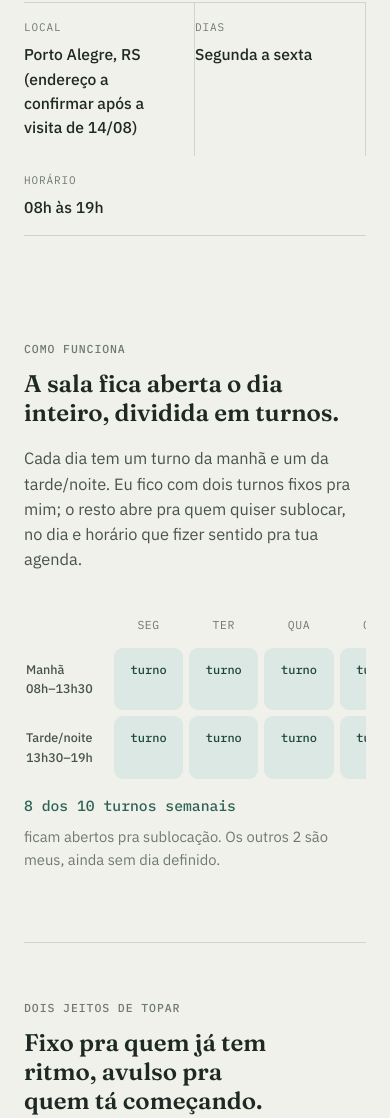
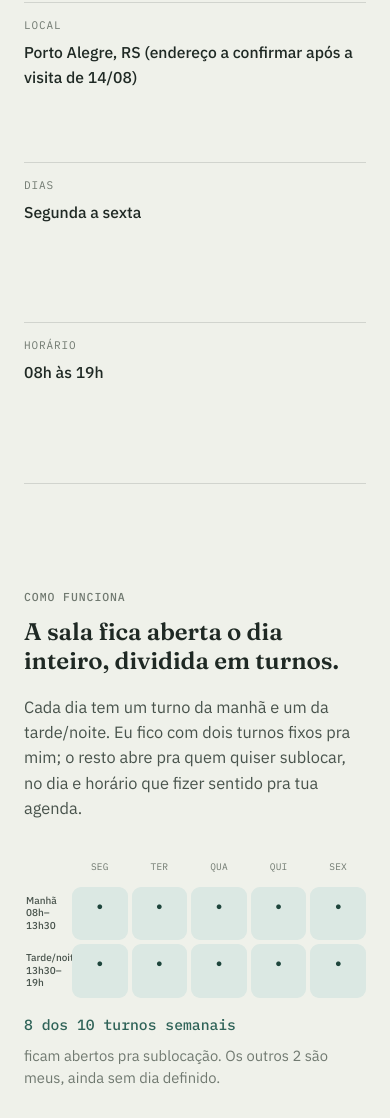
Before and after one commit to mpicoli/divide-a-sala, a plain HTML site: page index.html in a window 390 px wide. Shown: the part 407-1525 px from the top of the page. Drawn offline with Linux system fonts and the light colour scheme.

Commit message:
Fix mobile layout for schedule grid and pricing table

```diff
--- a/index.html
+++ b/index.html
@@ -187,6 +187,16 @@
 
   .essentials dl:last-child { border-right: none; }
 
+  @media (max-width: 640px) {
+    .essentials { flex-direction: column; }
+    .essentials dl {
+      padding: 14px 0;
+      border-right: none;
+      border-bottom: 1px solid var(--line);
+    }
+    .essentials dl:last-child { border-bottom: none; }
+  }
+
   .essentials dt {
     font-family: 'Plex Mono', monospace;
     font-size: 11px;
@@ -285,6 +295,26 @@
     font-size: 12px;
     font-weight: 500;
     border: 1px solid transparent;
+  }
+
+  @media (max-width: 480px) {
+    .grid-shell { overflow-x: visible; }
+    .weekgrid {
+      grid-template-columns: 44px repeat(5, 1fr);
+      gap: 4px;
+      min-width: 0;
+    }
+    .weekgrid .cell { padding: 8px 2px; }
+    .weekgrid .daylabel { font-size: 9.5px; letter-spacing: 0.02em; }
+    .weekgrid .rowlabel { font-size: 10px; line-height: 1.25; }
+    .weekgrid .slot {
+      font-size: 0;
+      padding: 10px 2px;
+    }
+    .weekgrid .slot::after {
+      content: "\25CF";
+      font-size: 11px;
+    }
   }
 
   .grid-caption {
@@ -417,6 +447,14 @@
   .pct {
     color: var(--muted);
     font-size: 0.88em;
+  }
+
+  @media (max-width: 480px) {
+    .table-shell { overflow-x: visible; }
+    table { min-width: 0; }
+    th, td { padding: 10px 8px; font-size: 0.82rem; }
+    thead th { font-size: 9px; }
+    .pct { display: block; margin-top: 2px; }
   }
 
   /* ---------- CTA ---------- */
```
